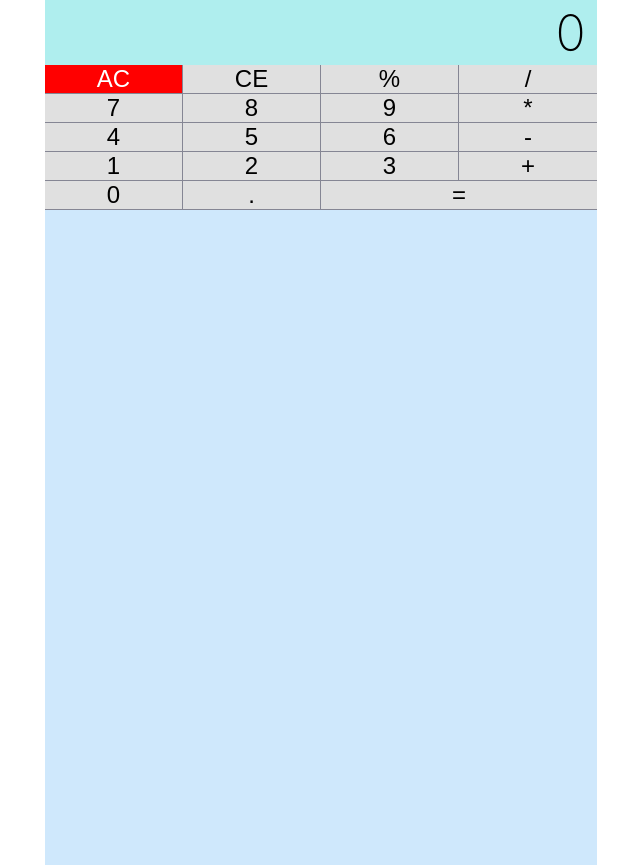
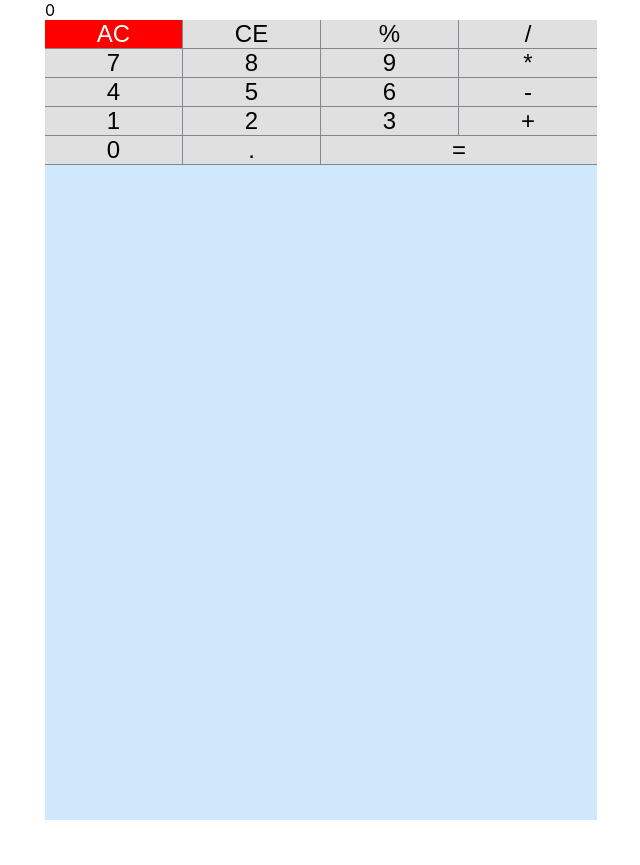
Before and after one commit to JohanFarfan25/calculadora, a React (Create React App) app: page / in a window 1280 px wide. Shown: the whole page, without its empty margins (319-959 px from the left). After the commit the page ends 820 px from the top, so only its background shows below. Built offline with nearby package versions, Linux system fonts and the light colour scheme.

Commit message:
NUve aversión fucnional

```diff
--- a/src/component/Display.js
+++ b/src/component/Display.js
@@ -26,7 +26,7 @@ export default class Display extends React.Component {
     return (
       <Container maxWidth="sm" >
       <Grid container spacing={12} className={useStyles.margen}>
-      <div id="outlined-basic" fullWidth variant="outlined" className="component-display">
+      <div id="outlined-basic" fullWidthclassName="component-display">
         <div>{this.props.value}</div>
       </div>
       </Grid>
```
